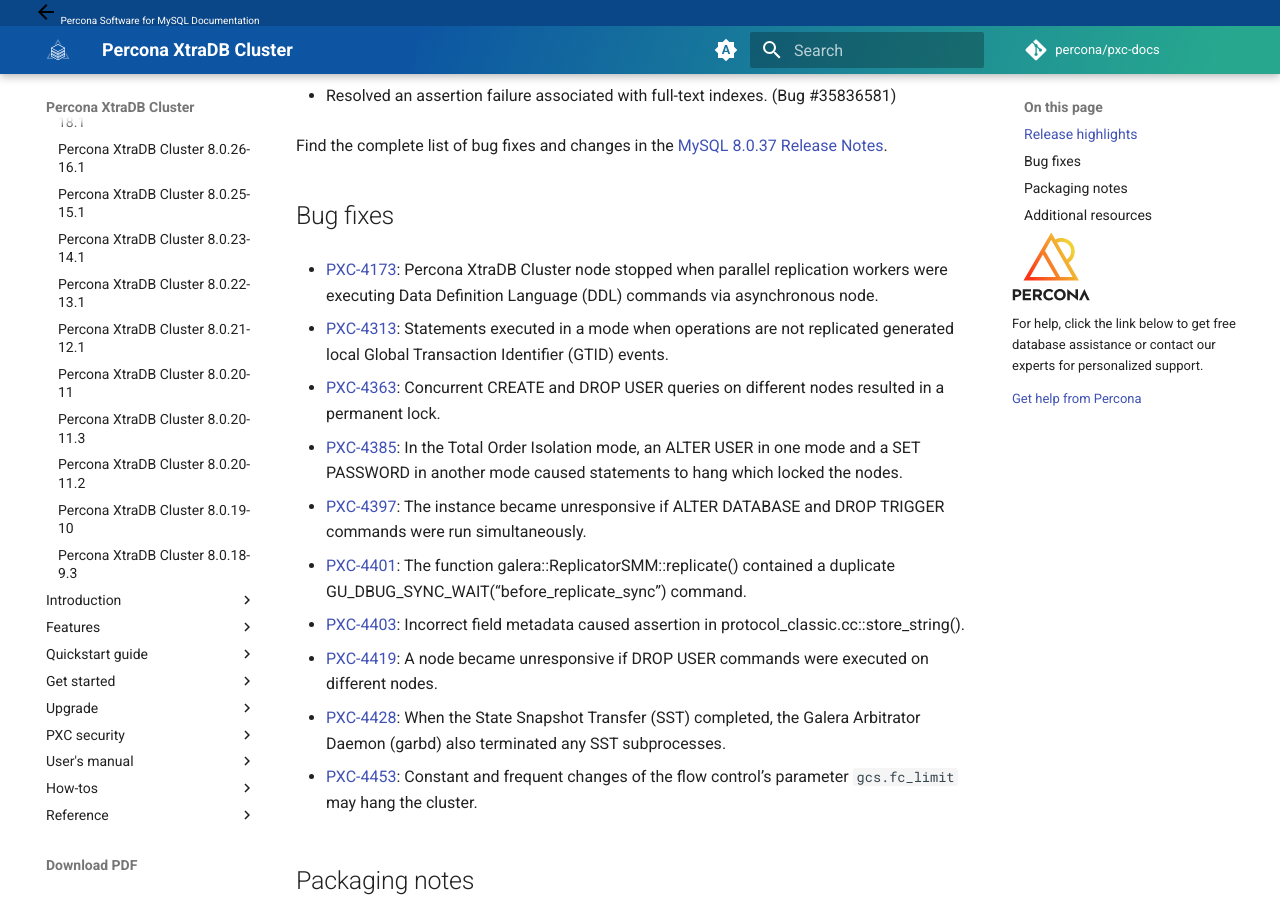
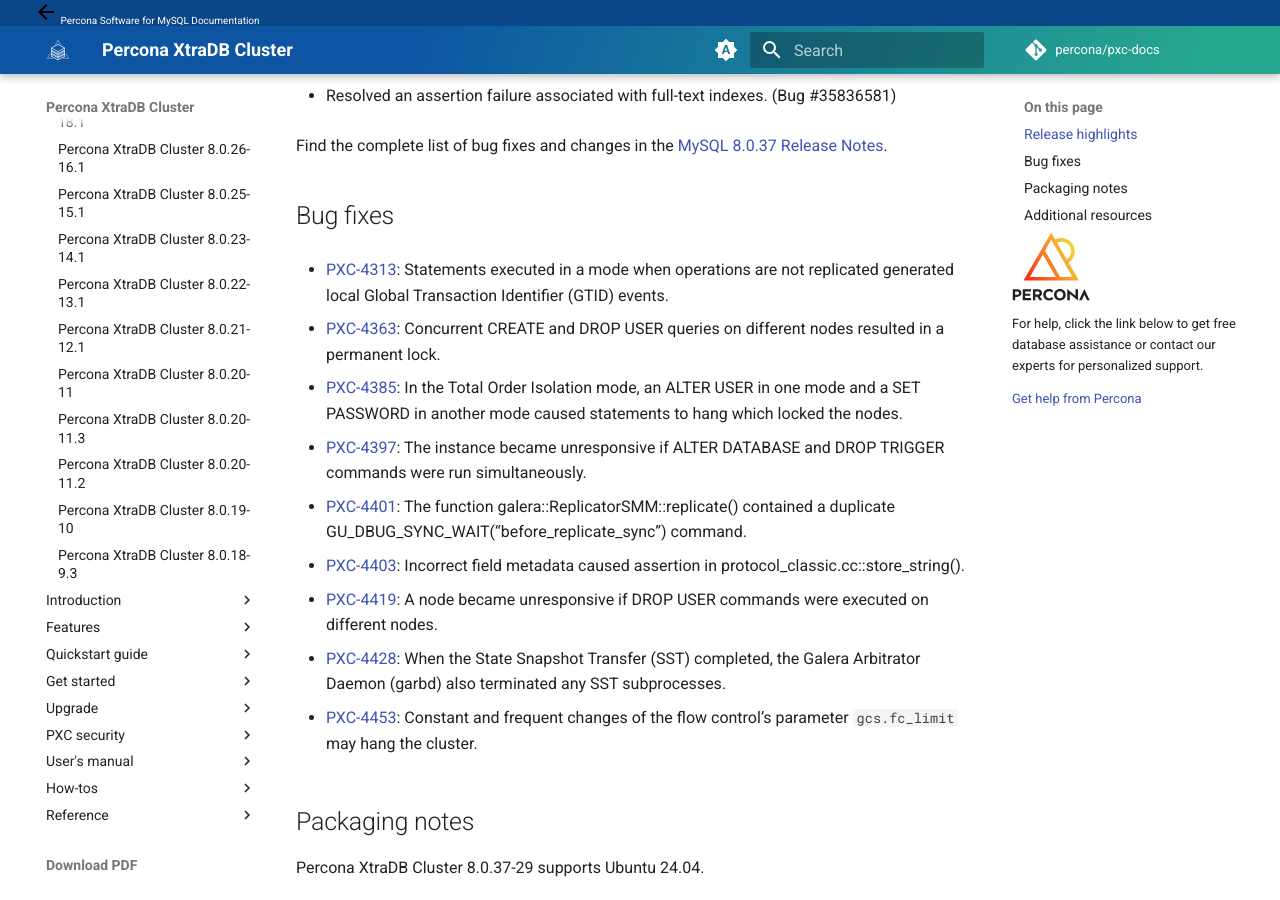
Before and after one commit to percona/pxc-docs, an MkDocs documentation site: the page built from docs/release-notes/8.0.37-29.md, in a window 1280 px wide and 900 px high, scrolled down 660 px. Built offline with MkDocs 1.6.1 and Material for MkDocs 9.7.7, drawn with Linux system fonts in a browser that asks for light colours; nearby versions of some CDN libraries; comment, search, counter and statistics services are not loaded; the version menu is left out.

Commit message:
Update 8.0.37-29.md

```diff
--- a/docs/release-notes/8.0.37-29.md
+++ b/docs/release-notes/8.0.37-29.md
@@ -19,8 +19,6 @@
 Find the complete list of bug fixes and changes in the [MySQL 8.0.37 Release Notes](https://dev.mysql.com/doc/relnotes/mysql/8.0/en/news-8-0-37.html).
 
 ## Bug fixes
-
-* [PXC-4173](https://perconadev.atlassian.net/browse/PXC-4173): Percona XtraDB Cluster node stopped when parallel replication workers were executing Data Definition Language (DDL) commands via asynchronous node.
 
 * [PXC-4313](https://perconadev.atlassian.net/browse/PXC-4313): Statements executed in a mode when operations are not replicated generated local Global Transaction Identifier (GTID) events.
 
```
